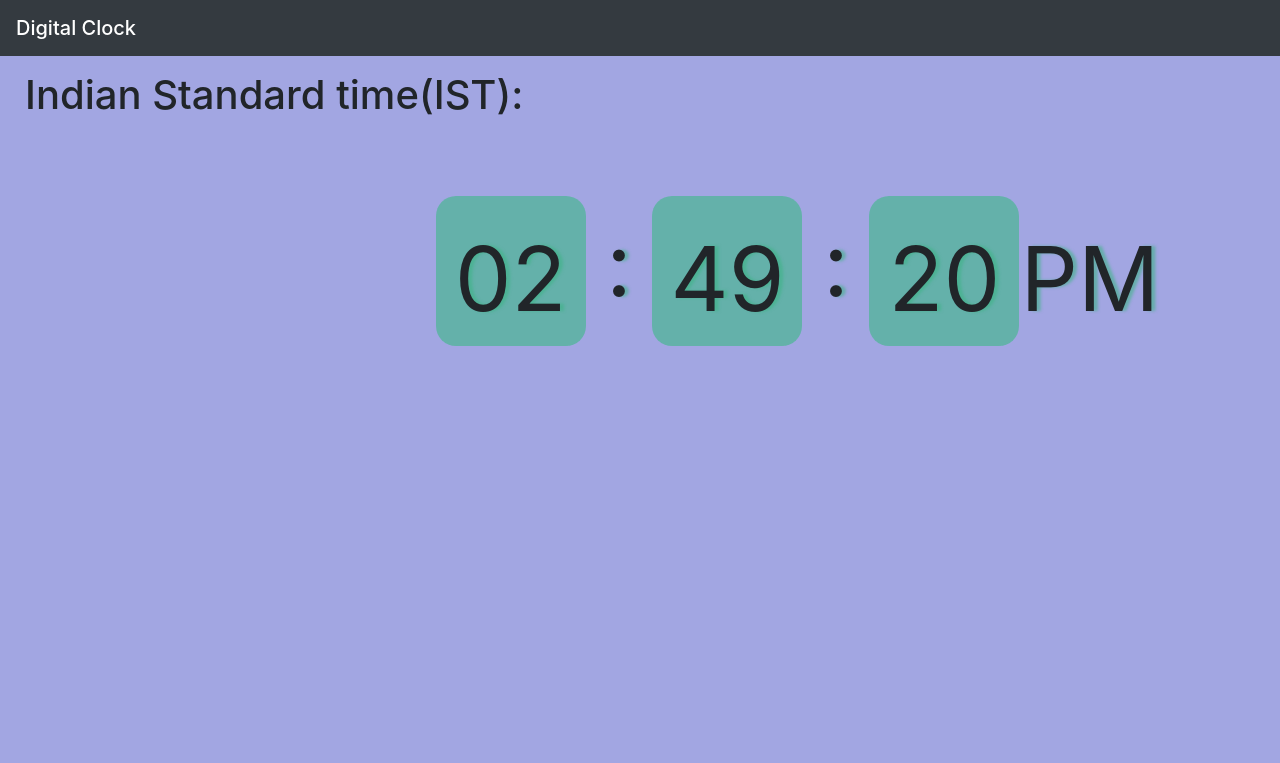
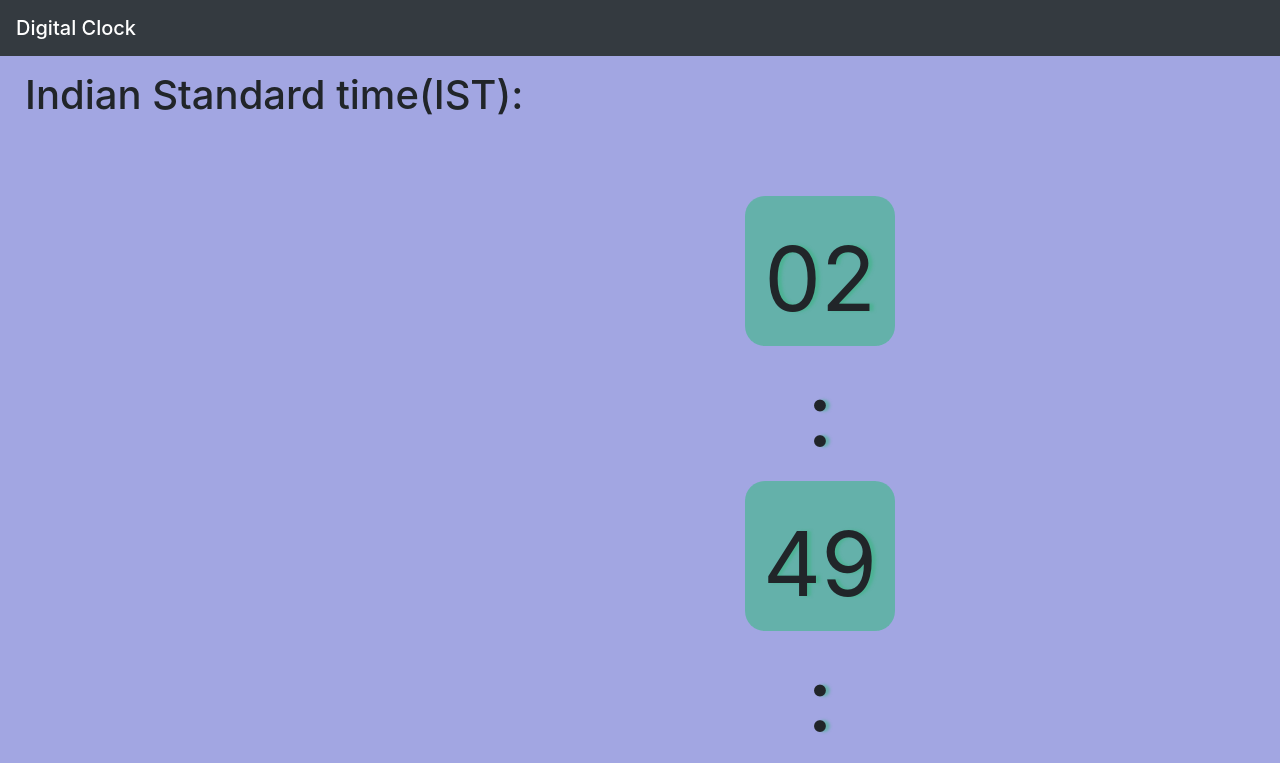
Before and after one commit to Manasa1013/DigiClock280820, a plain HTML site: page index.html in a window 1280 px wide. Shown: the top 763 px of the page. Drawn offline with nearby package versions, Linux system fonts and the light colour scheme.

Commit message:
update index_03
updating it to make it responsive

```diff
--- a/index.html
+++ b/index.html
@@ -24,14 +24,16 @@
             <span class="navbar-brand mb-0 h1">Digital Clock </span>
     </nav>
     <h1 id ="time" >Indian Standard time(IST):</h1><br>
-    <div id= "root"  class=" row justify-content-center">
+    <center>
+    <div id= "root"  >
       <div class=" container "  id="hours" ></div>
-      <div id="s1" class="row justify-content-center"></div>
+      <div id="s1"></div>
       <div class=" container " id="min" ></div>
-      <div id="s2" class="row justify-content-center"></div>
+      <div id="s2" ></div>
       <div class=" container " id="seconds" ></div>
-      <div id="s3" class="row justify-content-center"></div>
+      <div id="s3" ></div>
     </div>
+   </center>
 </body>
 <script>
 
```
